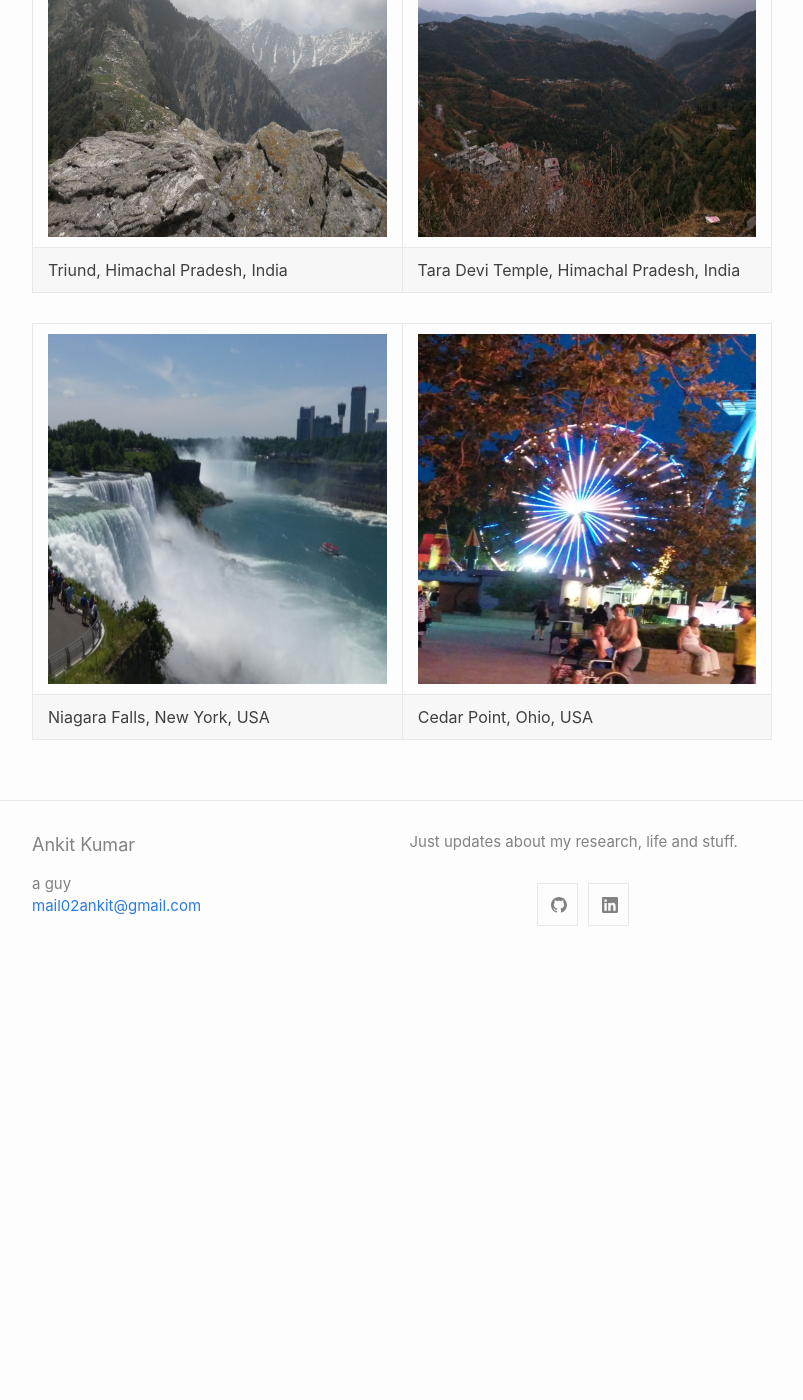
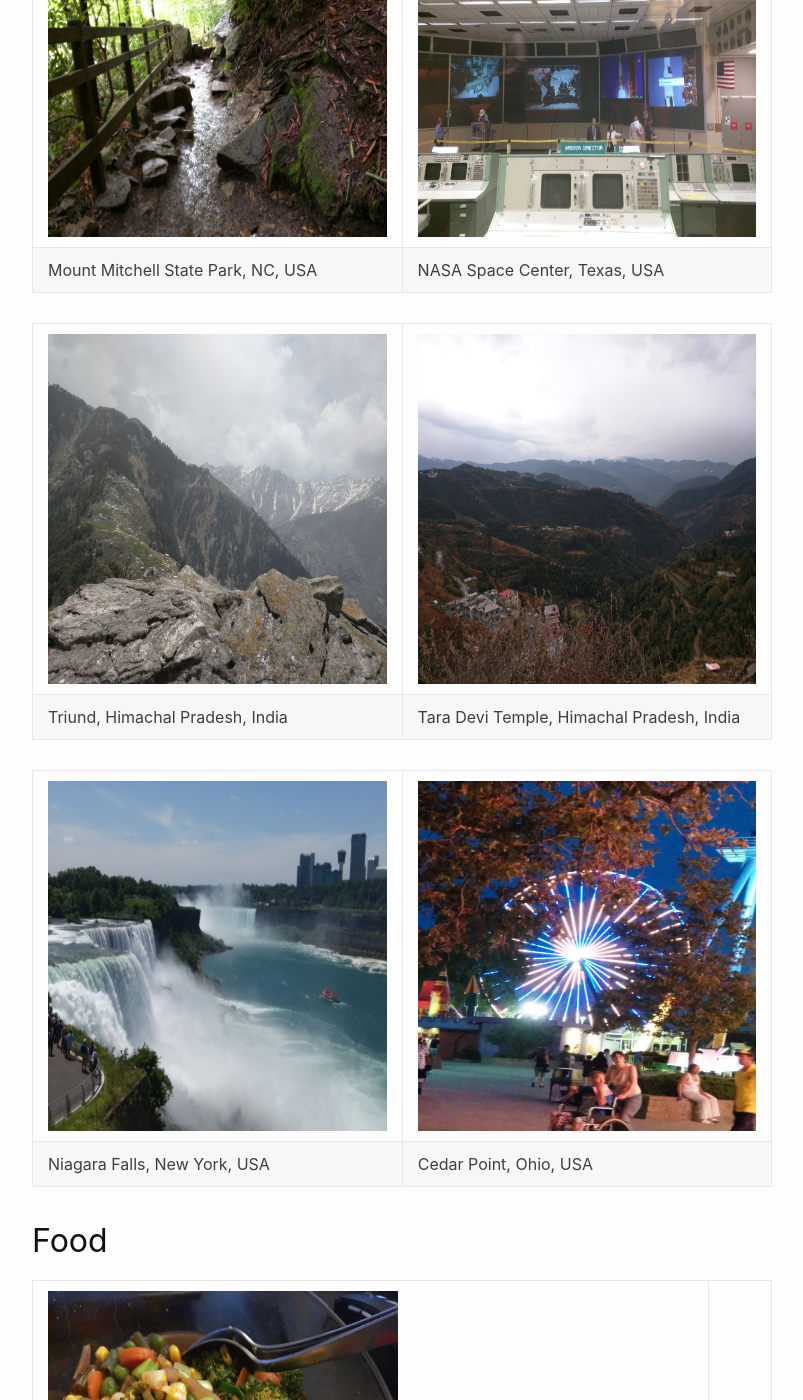
Before and after one commit to mail02ankit/mail02ankit.github.io, a Jekyll site: the page built from others.md, in a window 1280 px wide and 1400 px high, scrolled down 1308 px. Shown: the whole window, without its empty margins (238-1041 px from the left). Built offline with Jekyll 4.4.1, drawn with Linux system fonts in a browser that asks for light colours; before the commit the page ends 2286 px from its top, so only the background shows below that; some of the changed text lies outside the part shown.

Commit message:
Updated CV and others

```diff
--- a/_config.yml
+++ b/_config.yml
@@ -14,10 +14,10 @@
 # You can create any custom variable you would like, and they will be accessible
 # in the templates via {{ site.myvariable }}.
 title: "Ankit Kumar"
-author: "a guy"
+author: "Ankit Kumar"
 email: mail02ankit@gmail.com
 description: >- # this means to ignore newlines until "baseurl:"
-  Just updates about my research, life and stuff.
+  Updates about my research, life and stuff.
 show_excerpts: false # set to true to show excerpts on the homepage
 baseurl: "" # the subpath of your site, e.g. /blog
 url: "" # the base hostname & protocol for your site, e.g. http://example.com
--- a/others.md
+++ b/others.md
@@ -14,8 +14,16 @@ Apart from physics, I enjoy hiking, playing e/sports and cooking. I have gained
 | ![Hiking/Travels](../images/galveston_texas.jpg){:height="350px" width="350px"}| ![Hiking/Travels](../images/milledgeville_georgia.jpg){:height="350px" width="350px"}|
 | Galveston, Texas, USA| Milledgeville, Georgia, USA |
 
+| ![Hiking/Travels](../images/mount_mitchell_park.jpg){:height="350px" width="350px"}| ![Hiking/Travels](../images/nasa.jpg){:height="350px" width="350px"}|
+| Mount Mitchell State Park, NC, USA| NASA Space Center, Texas, USA |
+
 | ![Hiking/Travels](../images/triund_peak.jpg){:height="350px" width="350px"}| ![Hiking/Travels](../images/shimla.jpg){:height="350px" width="350px"}|
 | Triund, Himachal Pradesh, India | Tara Devi Temple, Himachal Pradesh, India  |
 
 | ![Hiking/Travels](../images/niagara.jpg){:height="350px" width="350px"}| ![Hiking/Travels](../images/cedar_point.jpg){:height="350px" width="350px"}|
 | Niagara Falls, New York, USA| Cedar Point, Ohio, USA  |
+
+## Food
+
+| ![Food](../images/ramen.jpg){:height="350px" width="350px"}| |
+| Ramen|  |
```
Also changed, not shown: images/mount_mitchell_park.jpg (added), images/nasa.jpg (added), images/ramen.jpg (added), 1 other file.
